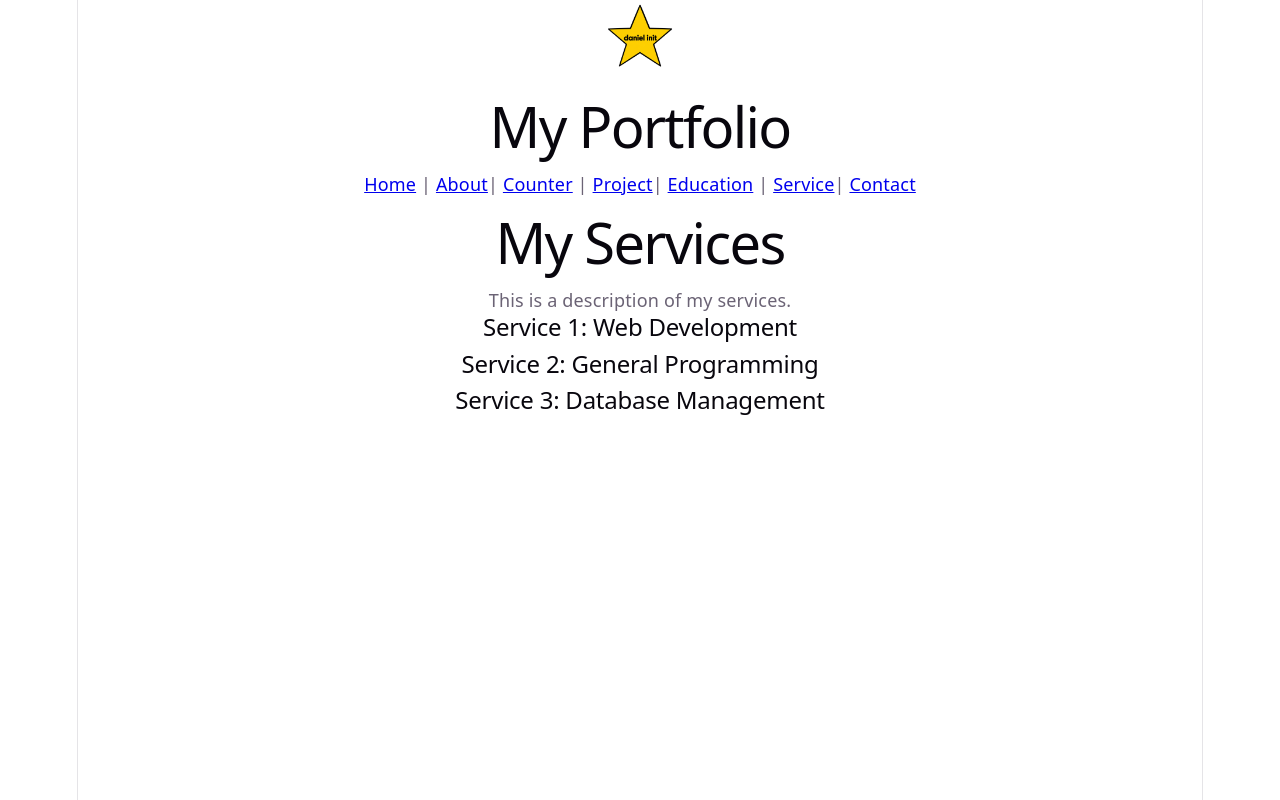
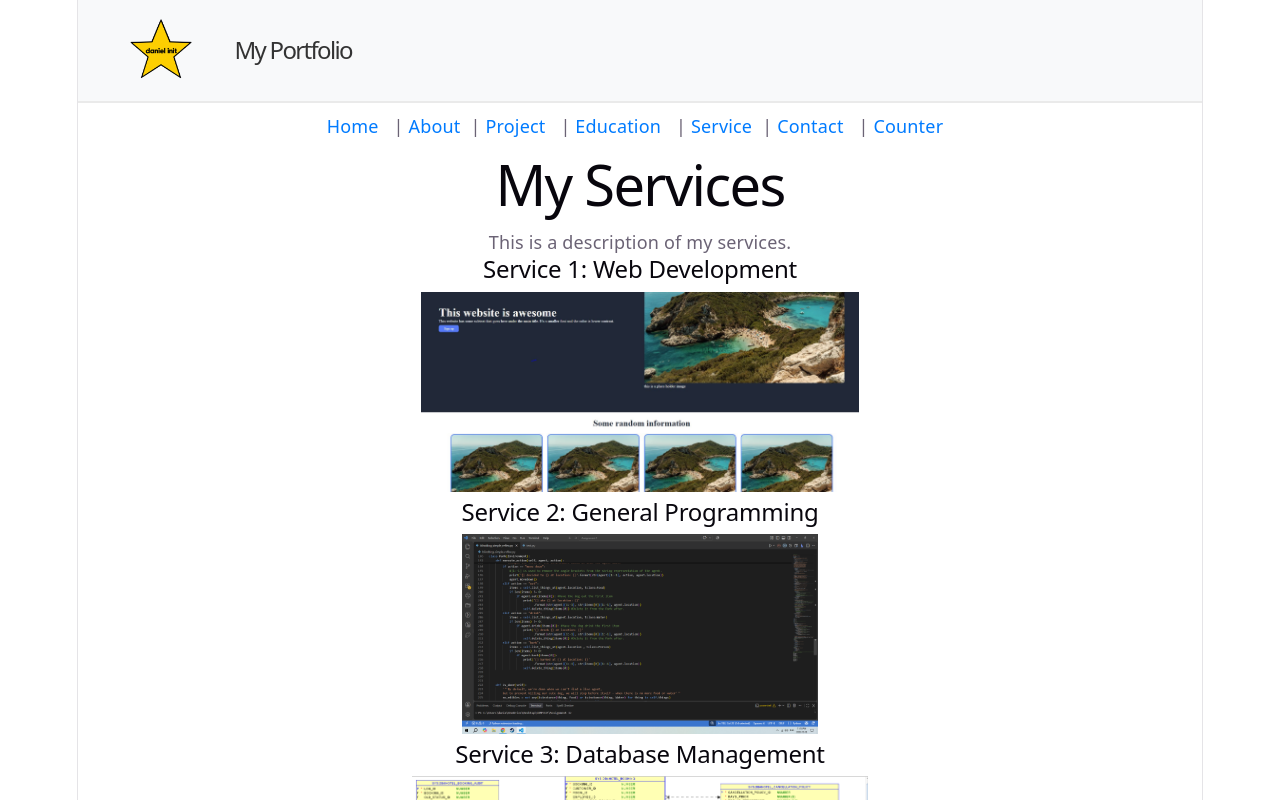
Before and after one commit to danielding1999-prog/COMP229_Assignment1_Yiming_Ding, a React (Vite) app in the folder client/: page /Service in a window 1280 px wide. Shown: the top 800 px of the page. Built offline with nearby package versions, Linux system fonts and the light colour scheme.

Commit message:
Added styling to the portfolio

```diff
--- a/client/src/components/Layout.css
+++ b/client/src/components/Layout.css
@@ -1,71 +1,29 @@
-.layout {
-  min-height: 100vh;
-  display: flex;
-  flex-direction: column;
-  background: #f5f7fa;
-  color: #1f2937;
+.portfolio-header {
+    display: flex;
+    align-items: center;
+    gap: 20px;
+    background-color: #f8f9fa;
+    padding: 15px 30px;
+    border-bottom: 2px solid #eaeaea;
 }
 
-.layout-header {
-  background: #1f3a5f;
-  color: #ffffff;
-  padding: 1rem 1.5rem;
-  box-shadow: 0 2px 8px rgba(15, 23, 42, 0.12);
+.portfolio-header h1 {
+    margin: 0;
+    font-size: 24px;
+    color: #333;
 }
 
-.layout-nav {
-  display: flex;
-  align-items: center;
-  justify-content: space-between;
-  gap: 1rem;
-  max-width: 1100px;
-  margin: 0 auto;
+.portfolio-nav {
+    margin-top: 10px;
+    padding: 0 30px;
 }
 
-.layout-nav a,
-.nav-links a,
-.nav-link {
-  color: #ffffff;
-  text-decoration: none;
-  opacity: 0.9;
-  transition: opacity 0.2s ease;
+.portfolio-nav a {
+    text-decoration: none;
+    color: #007bff;
+    margin-right: 10px;
 }
 
-.layout-nav a:hover,
-.nav-links a:hover,
-.nav-link:hover {
-  opacity: 1;
+.portfolio-nav a:hover {
+    text-decoration: underline;
 }
-
-.layout-main,
-.layout-content {
-  flex: 1;
-  width: min(1100px, calc(100% - 2rem));
-  margin: 2rem auto;
-  padding: 1.5rem;
-  background: #ffffff;
-  border-radius: 12px;
-  box-shadow: 0 4px 14px rgba(15, 23, 42, 0.08);
-}
-
-.layout-footer {
-  text-align: center;
-  padding: 1rem;
-  background: #ebf0f5;
-  color: #475569;
-  font-size: 0.9rem;
-}
-
-@media (max-width: 768px) {
-  .layout-nav {
-    flex-direction: column;
-    align-items: flex-start;
-  }
-
-  .layout-main,
-  .layout-content {
-    width: min(100% - 1rem, 1100px);
-    padding: 1rem;
-    margin: 1rem auto;
-  }
-}
--- a/client/src/components/Layout.jsx
+++ b/client/src/components/Layout.jsx
@@ -1,4 +1,5 @@
 import React from 'react';
+import './Layout.css';
 import { BrowserRouter, Link } from 'react-router-dom';
 import logo from '../assets/Golden Star Emblem with Daniel Init.png';
 
@@ -11,9 +12,8 @@ const Layout = () => {
             </header>
             <nav className="portfolio-nav">
                 <Link to = "/">Home</Link> | <Link to ="/About">About</Link>
-                | <Link to ="/Counter">Counter</Link> | <Link to ="/Project">Project</Link>
-                | <Link to ="/Education">Education</Link> | <Link to ="/Service">Service</Link>
-                | <Link to ="/Contact">Contact</Link>
+                | <Link to ="/Project">Project</Link> | <Link to ="/Education">Education</Link> | <Link to ="/Service">Service</Link>
+                | <Link to ="/Contact">Contact</Link> | <Link to ="/Counter">Counter</Link>
             </nav>
         </div>
     )
--- /dev/null
+++ b/client/src/components/Service.css
@@ -0,0 +1,4 @@
+img {
+    height: 20%;
+    width: auto;
+}
--- a/client/src/components/Service.jsx
+++ b/client/src/components/Service.jsx
@@ -1,11 +1,19 @@
+import DB from '../assets/ER_Diagram_DB4Hotel.png';
+import python from '../assets/python.png';
+import landingPage from '../assets/Landing Page.JPG';
+import './Service.css'
+
 function Service(){
     return (
         <div>
             <h1>My Services</h1>
             <p>This is a description of my services.</p>
             <h2>Service 1: Web Development</h2>
+            <img src={landingPage} style = {{ height: '200px', width: 'auto' }} alt="Landing Page" />
             <h2>Service 2: General Programming</h2>
+            <img src={python} style = {{ height: '200px', width: 'auto' }} alt="Python" />
             <h2>Service 3: Database Management</h2>
+            <img src={DB} style = {{ height: '200px', width: 'auto' }} alt="Database Diagram" />
         </div>
     );
 }
```
Also changed, not shown: client/src/assets/ER_Diagram_DB4Hotel.png (added), client/src/assets/python.png (added).
